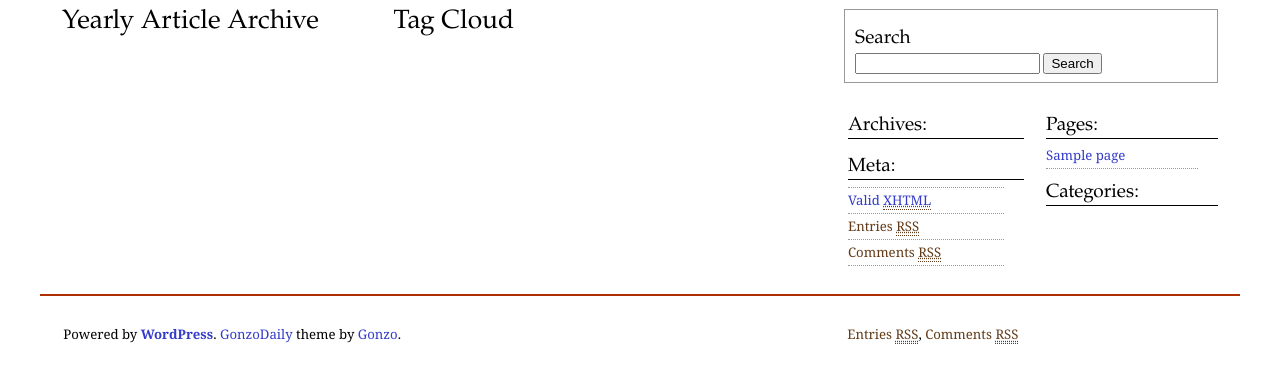
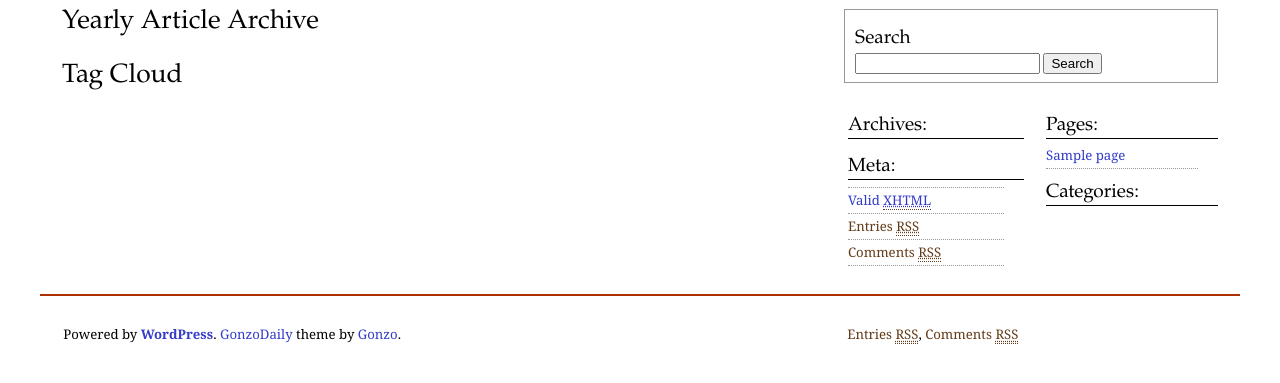
Before and after one commit to AbhishekGhosh/knowledgeblog, a WordPress theme: template trunk/themes/knowledgeblog/archives.php in a window 1280 px wide. Shown: the part 40-423 px from the top of the page. Run offline with PHP 8.4 and a stand-in for WordPress, Linux system fonts and the light colour scheme; the site name, menu and one post (Sample post) are stand-ins, and other content is empty; some libraries are stand-ins or nearby versions.

Commit message:
Minor archives.php revision 2

```diff
--- a/trunk/themes/knowledgeblog/archives.php
+++ b/trunk/themes/knowledgeblog/archives.php
@@ -8,7 +8,7 @@ Template Name: Archives
 
 
 		<div id="content" class="single">
-			<div class="post column left">
+			<div class="post">
 
 			<?php /* include (TEMPLATEPATH . '/searchform.php');*/ ?>
 
```
